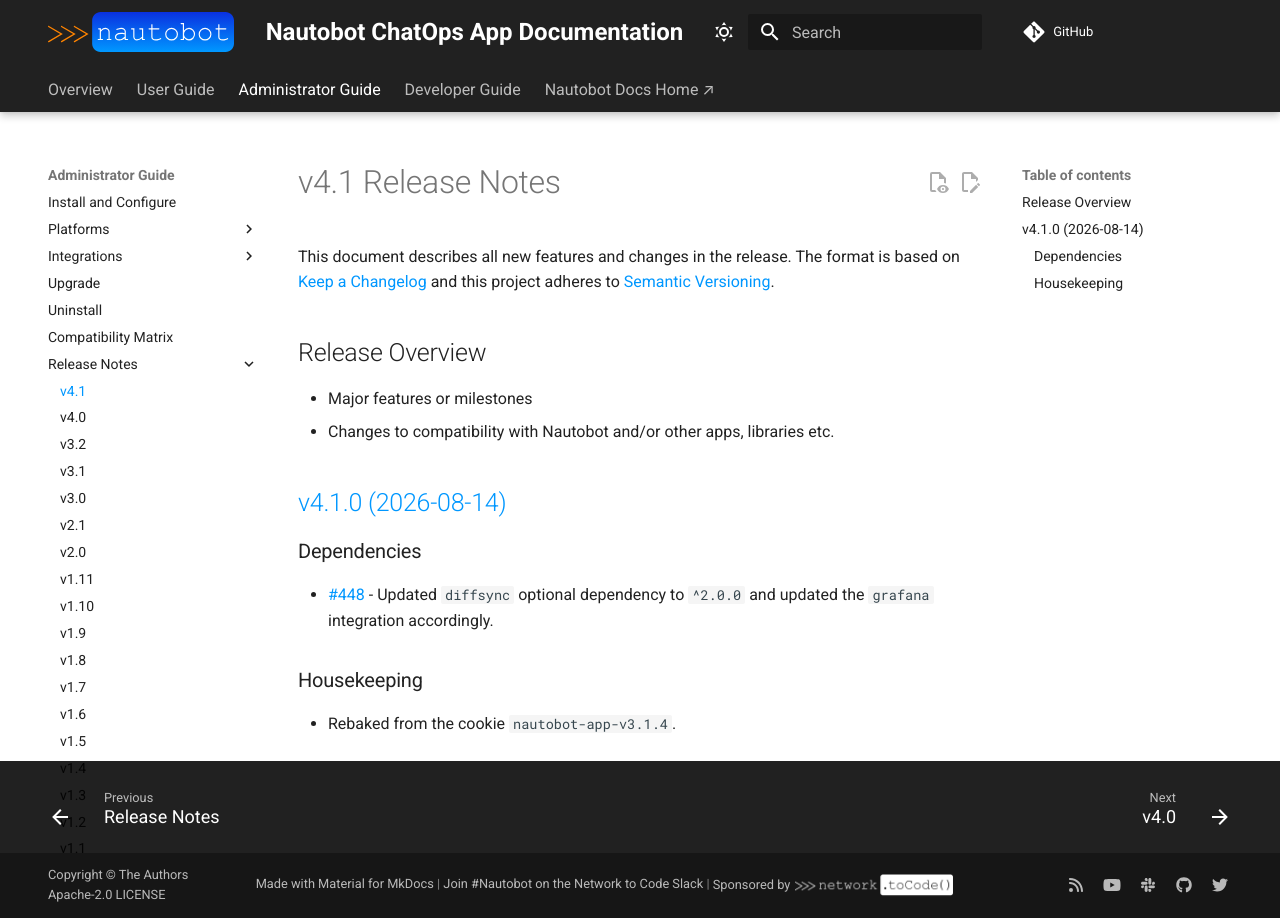
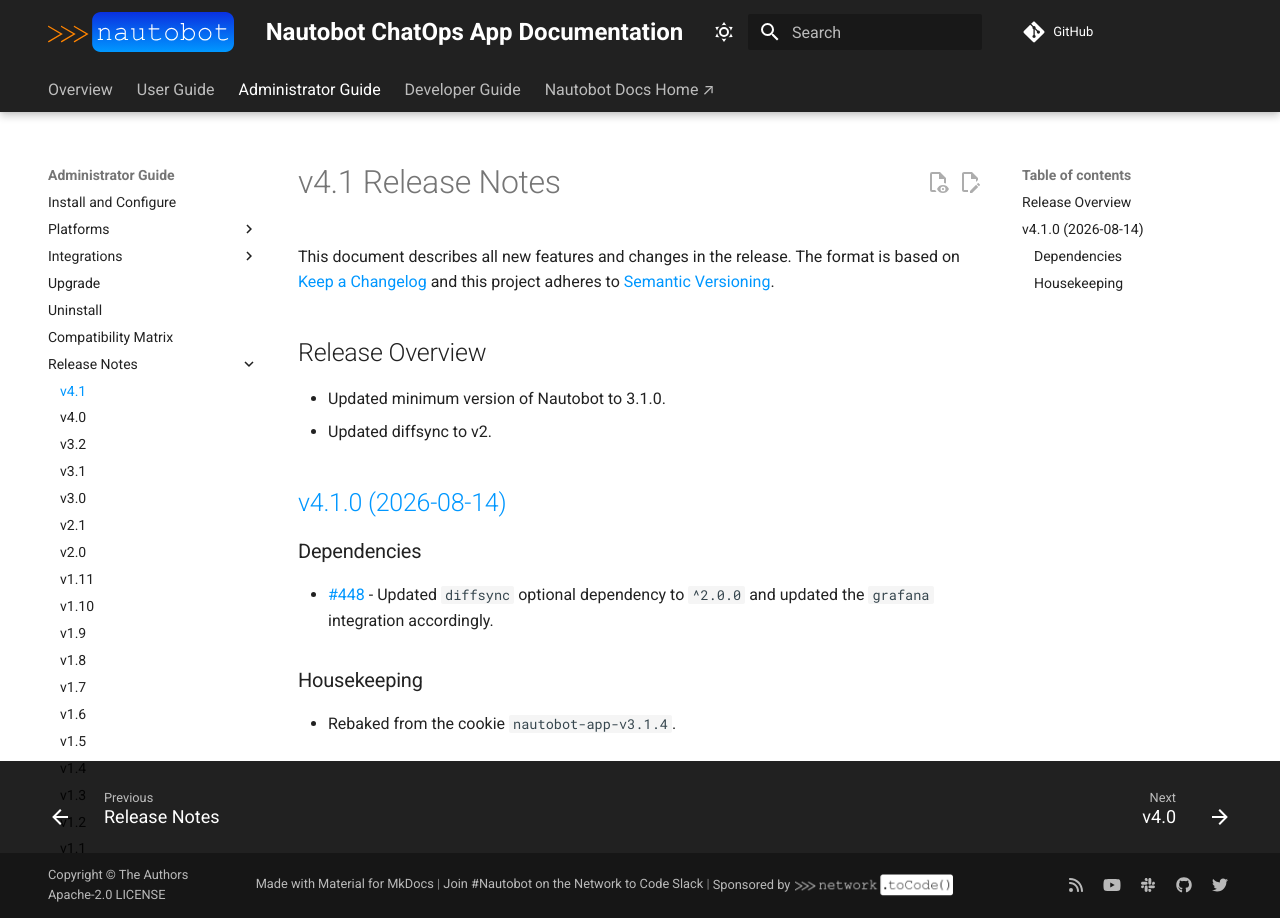
Before and after one commit to nautobot/nautobot-app-chatops, an MkDocs documentation site: the page built from docs/admin/release_notes/version_4.1.md, in a window 1280 px wide. Built offline with MkDocs 1.6.1 and Material for MkDocs 9.7.7, drawn with Linux system fonts in a browser that asks for light colours; comment, search, counter and statistics services are not loaded.

Commit message:
Update docs/admin/release_notes/version_4.1.md

```diff
--- a/docs/admin/release_notes/version_4.1.md
+++ b/docs/admin/release_notes/version_4.1.md
@@ -4,8 +4,8 @@
 
 ## Release Overview
 
-- Major features or milestones
-- Changes to compatibility with Nautobot and/or other apps, libraries etc.
+- Updated minimum version of Nautobot to 3.1.0.
+- Updated diffsync to v2.
 
 <!-- towncrier release notes start -->
 
```
